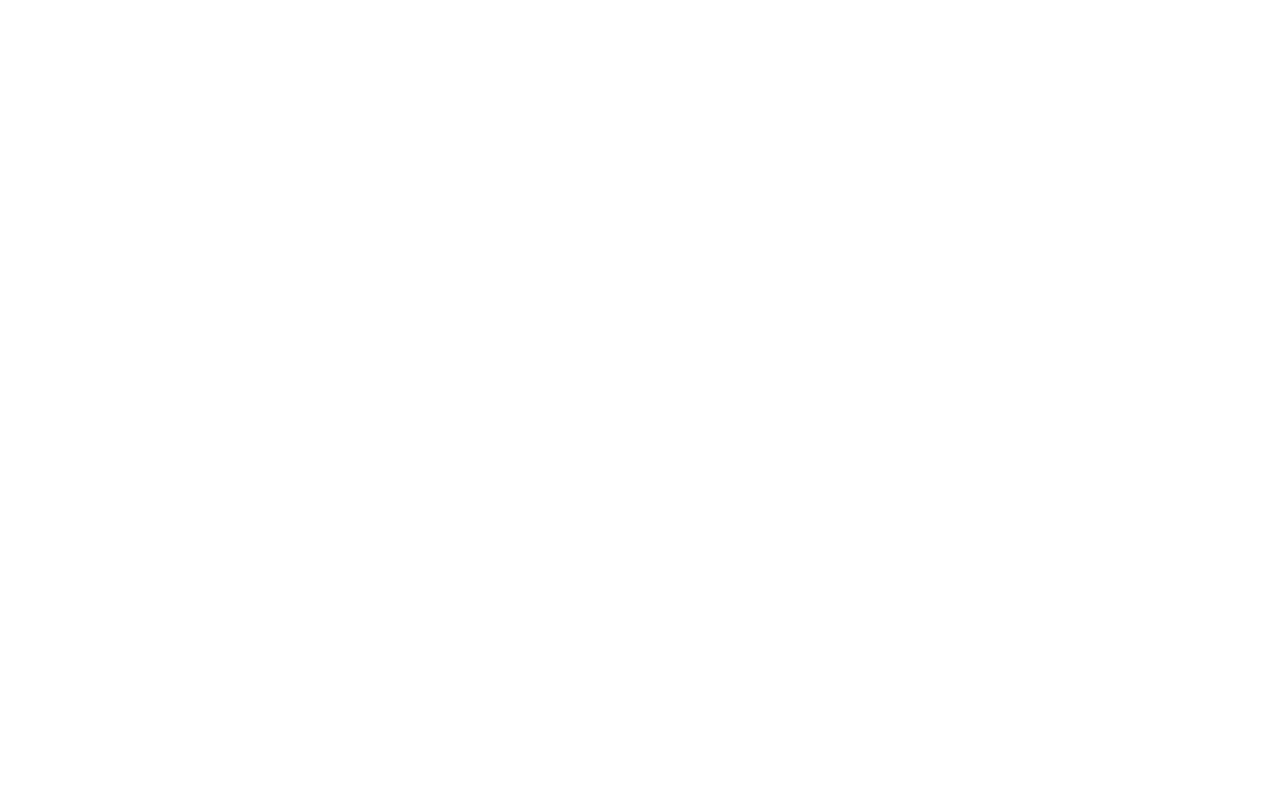
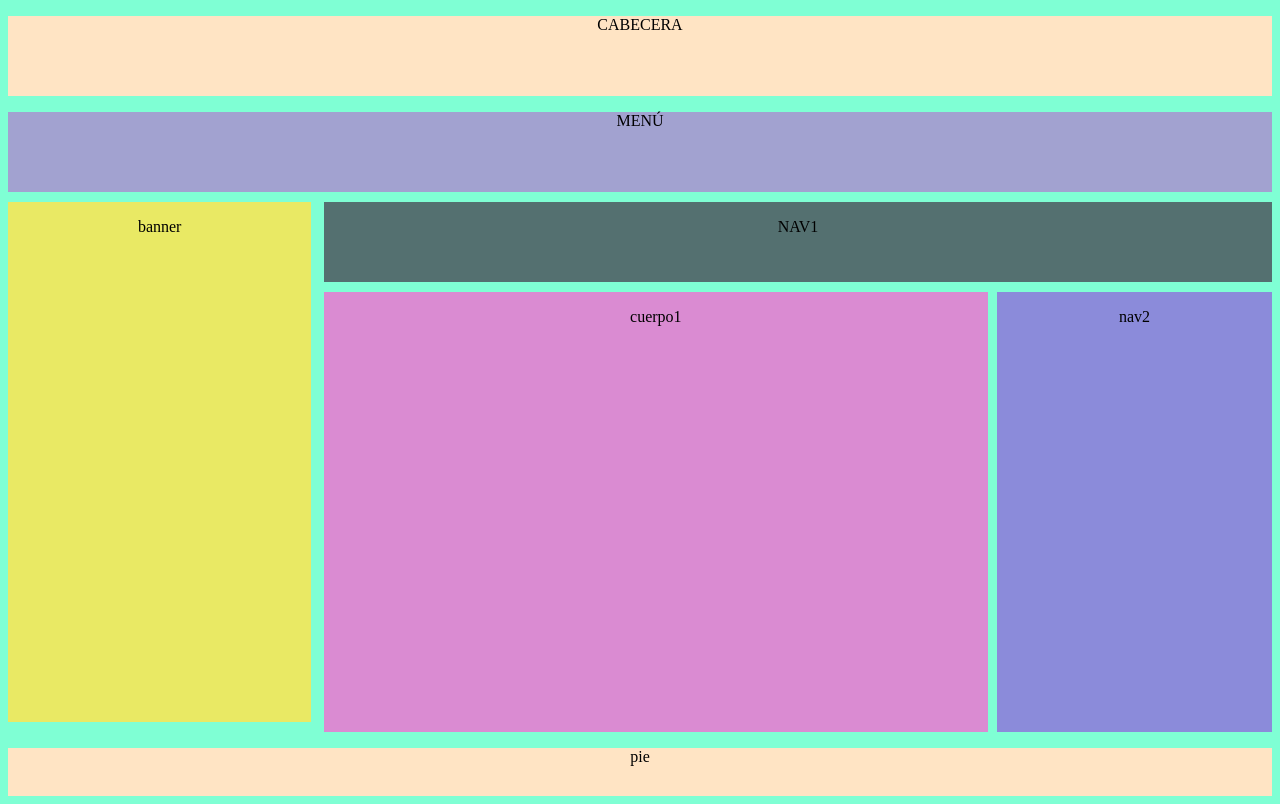
Before and after one commit to DisenoInterfacesWeb26-27/diseno-interfaces-web-26-27-practica-4-css-avanzado-adrianarovira, a plain HTML site: page maqueta.html in a window 1280 px wide. Drawn offline with Linux system fonts and the light colour scheme.

Commit message:
versión escritorio completada

```diff
--- a/maqueta.css
+++ b/maqueta.css
@@ -0,0 +1,123 @@
+
+
+body{
+    background-color: aquamarine;
+    font-family: 'Times New Roman', Times, serif;
+    text-align: center;
+}
+
+header{
+    background-color: bisque;
+    width: 100%;
+    height: 5em;
+    text-align: center;
+
+
+}
+
+nav{
+    background-color: rgb(162, 162, 208);
+    width: 100%;
+    height: 10vh;
+    text-align: center;
+    margin-bottom: 10px;
+
+}
+
+
+.nav1{
+    background-color: rgb(84, 112, 112);
+    width: 75%;
+    height: 10vh;
+    float: right;
+     margin-bottom: 10px;
+
+}
+.container1{
+    /* background-color: rgb(238, 155, 155); */
+    float: right;
+     display: flow-root;
+
+    width: 75%;
+    height:55vh;
+}
+
+
+
+main {
+    overflow: hidden;
+}
+
+.nav2{
+    float: right;
+   background-color: rgb(139, 139, 218);
+    width: 29%;
+   height: 55vh;
+   margin-left: 1%;
+}
+
+.cuerpo1{
+    background-color: rgb(218, 139, 210);
+
+    float: right;
+       width: 70%;
+    height: 55vh;
+
+
+
+
+}
+
+aside{
+    float: left;
+
+
+     width: 24%;
+    height: 65vh;
+    background-color: rgb(233, 233, 100);
+}
+
+
+
+footer{
+    background-color: bisque;
+    height:6vh;
+    width: auto;
+}
+
+/* @media screen and (max-width: 700px) {
+
+    body {
+        font-family: 'Times New Roman', Times, serif;
+    }
+
+    header,
+    nav,
+    .nav1,
+    .container1,
+    .nav2,
+    .cuerpo1,
+    aside,
+    footer {
+        width: 100%;
+        float: none;
+    }
+
+    .container1 {
+        height: auto;
+    }
+  .nav2 {
+        margin-left: 0;
+
+    }
+
+
+    .nav1,
+    .nav2,
+    .cuerpo1,
+    aside {
+        height: auto;
+          min-height: 100px;
+    }
+
+} */
--- a/maqueta.html
+++ b/maqueta.html
@@ -9,5 +9,48 @@
 </head>
 <body>
 
+    <header>
+        <p>CABECERA</p>
+    </header>
+
+    <nav>
+        <p>MENÚ</p>
+    </nav>
+
+    <main>
+
+        <aside>
+            <p>banner</p>
+        </aside>
+
+        <section class="nav1">
+            <p>NAV1</p>
+        </section>
+
+
+
+
+        <div class="container1">
+
+                <section class="nav2">
+                    <p>nav2</p>
+                </section>
+
+                <section class="cuerpo1">
+                    <p>cuerpo1</p>
+                </section>
+
+
+        </div>
+
+
+
+    </main>
+
+        <footer>
+        <p>pie</p>
+        </footer>
+
+
 </body>
 </html>
```
